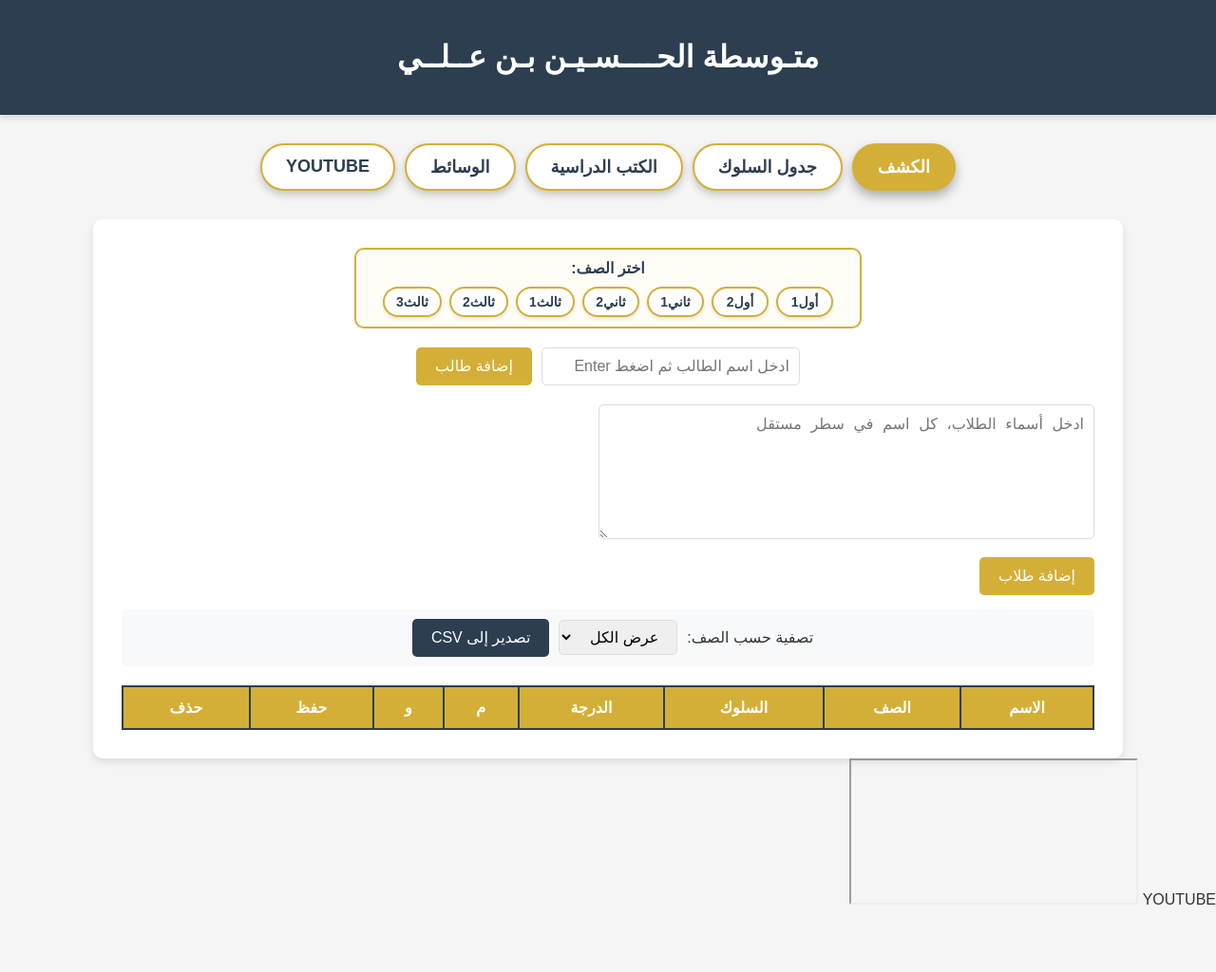
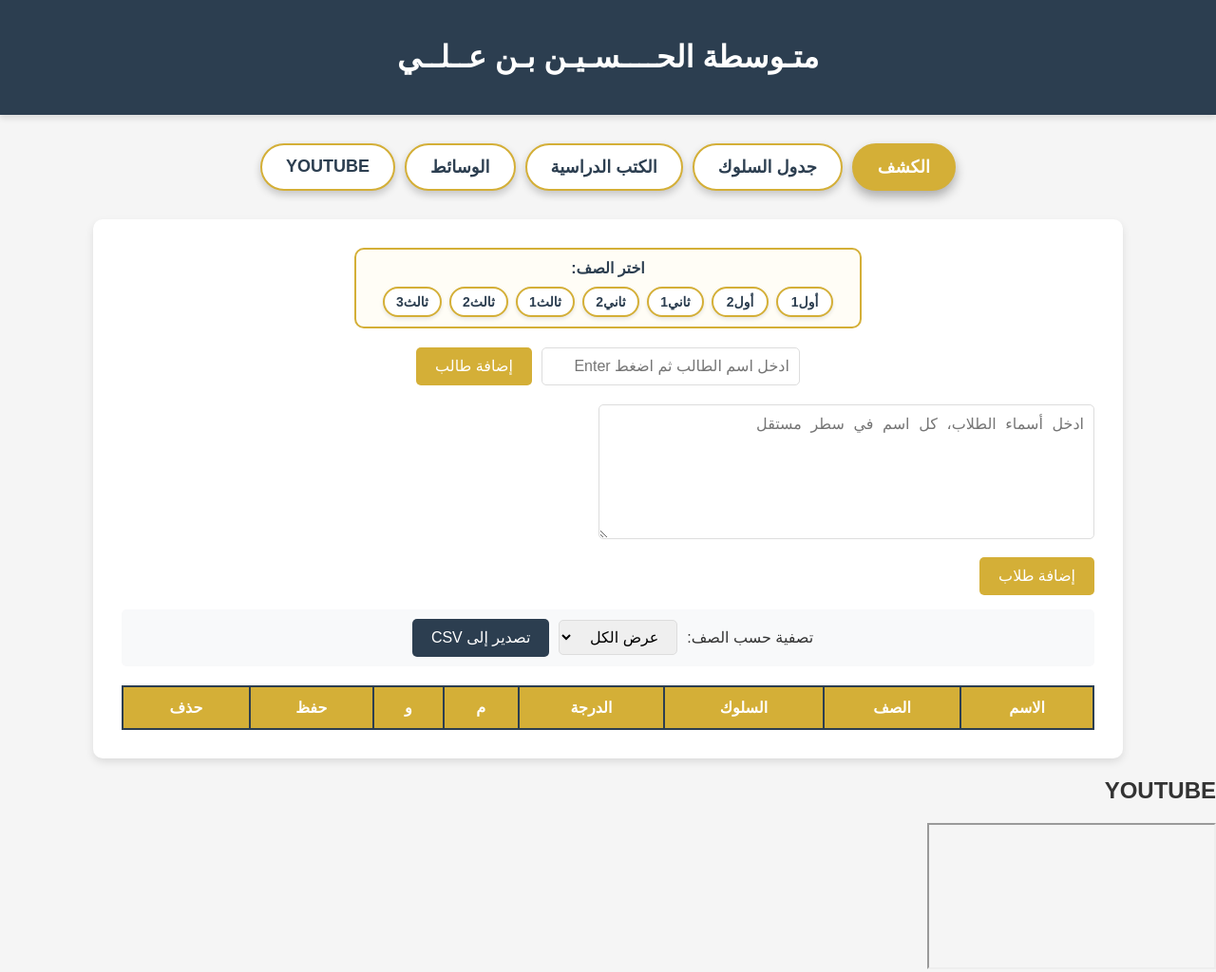
Before and after one commit to alatwi777/H.B.A, a plain HTML site: page index.html in a window 1280 px wide. Shown: the whole page at 95% size. Before the commit the page ends 957 px from the top, so only its background shows below. Drawn offline with Linux system fonts and the light colour scheme; grey boxes are pictures that could not be loaded.

Commit message:
Update index.html

```diff
--- a/index.html
+++ b/index.html
@@ -829,9 +829,8 @@
     </div>
 
     <!-- تبويب YOUTUBE  -->
-    <div id="media"
         <h2>YOUTUBE</h2>
-        <iframe src="https://youtube.com" class="media-iframe" title="YOUTUBE"></iframe>
+        <iframe src="https://youtube.com"E></iframe>
    </div>
 
     <script>
```
